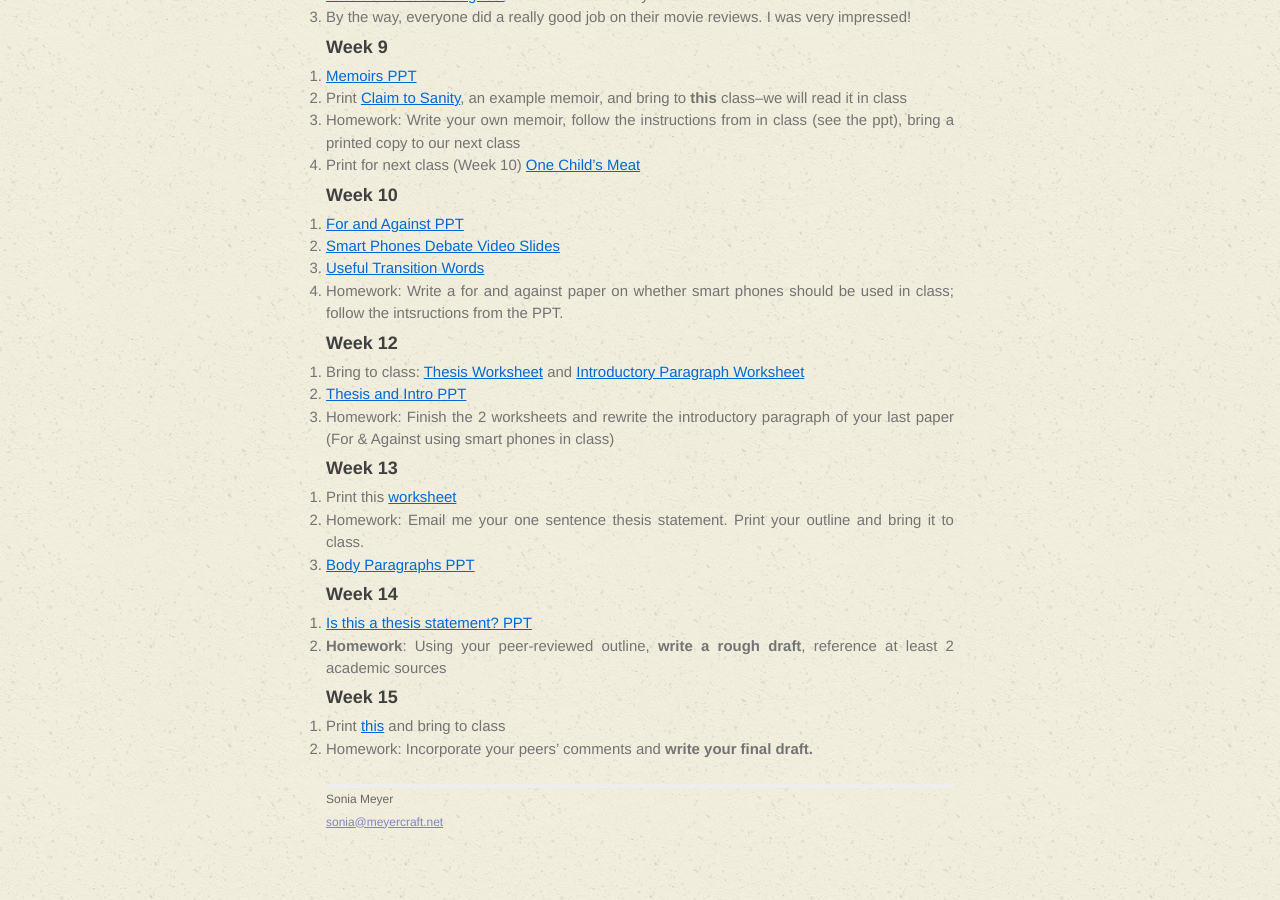
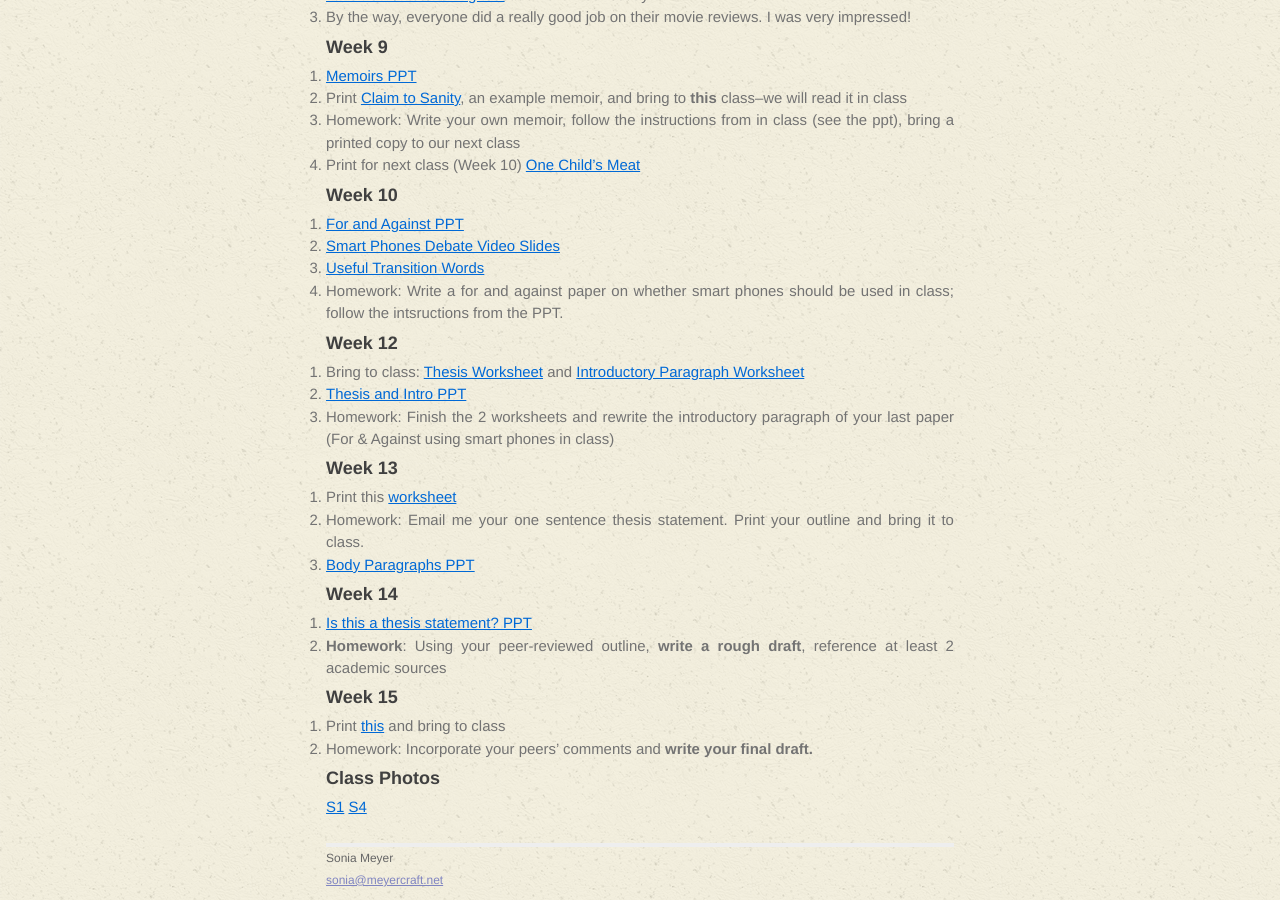
Before and after one commit to soniawmeyer/soniameyer-beihang-students-website, a Jekyll site: the page built from classes/s1s4rw.md, in a window 1280 px wide and 900 px high, scrolled down 1037 px. Built offline with Jekyll 4.4.1, drawn with Linux system fonts in a browser that asks for light colours.

Commit message:
class photos

```diff
--- a/classes/s1s4rw.md
+++ b/classes/s1s4rw.md
@@ -79,3 +79,8 @@ title: Professor Sonia Meyer's Beihang Website
 ### Week 15
 1. Print [this](https://www.dropbox.com/s/vobqmfvh7maggq9/W6-Critical%20reading%20sample%20paragraph%201.docx) and bring to class
 2. Homework: Incorporate your peers' comments and **write your final draft.**
+
+
+### Class Photos
+[S1](https://www.dropbox.com/s/rkqq3v88t664gxw/S1%20class%20photo.JPG)
+[S4](https://www.dropbox.com/s/ap43rni6g0p0z8t/S4%20class%20photo.jpg)
```
